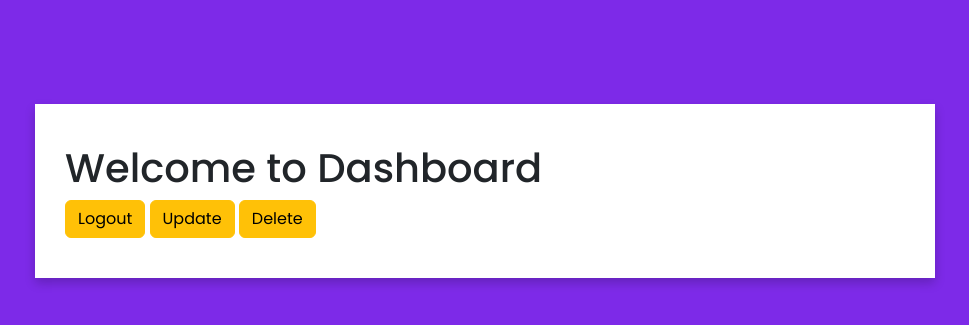
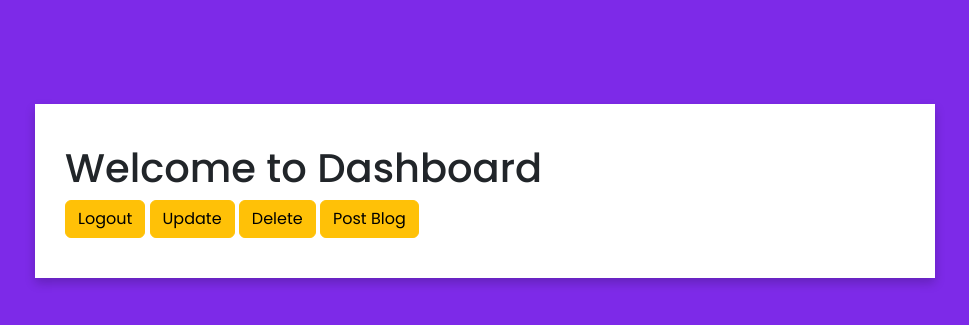
Before and after one commit to UPHSLBinan/J2S_lab, a PHP site: page /act2/index.php in a window 1280 px wide. Shown: the part 209-534 px from the top of the page, without its empty margins (155-1124 px from the left). Run offline with PHP 8.4, Linux system fonts and the light colour scheme.

Commit message:
Add files via upload

```diff
--- a/act2/index.php
+++ b/act2/index.php
@@ -14,6 +14,7 @@
         <a href="login.php" class="btn btn-warning">Logout</a>
 	<a href="update.php" class="btn btn-warning">Update</a>
 	<a href="delete.php" class="btn btn-warning">Delete</a>
+	<a href="index1.php" class="btn btn-warning">Post Blog</a>
     </div>
 </body>
 </html>
```
